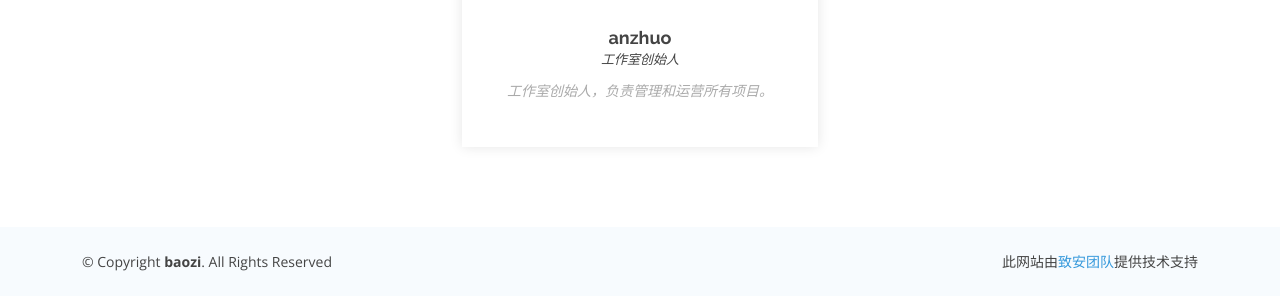
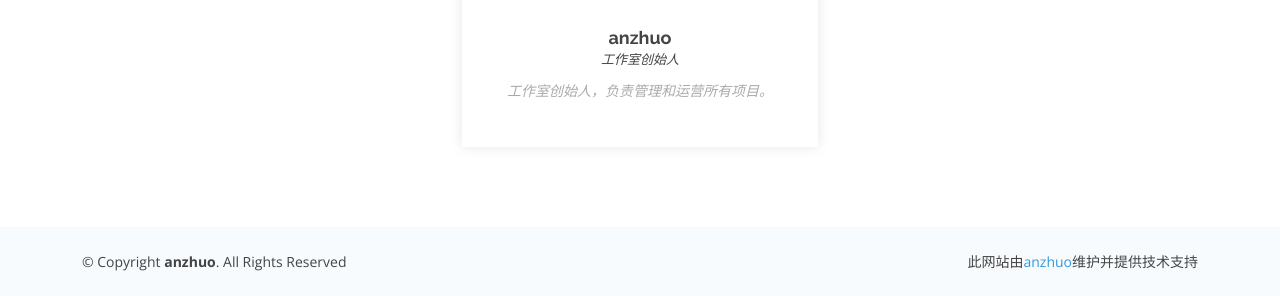
Before and after one commit to anzhuo114514/studio, a plain HTML site: page index.html in a window 1280 px wide. Shown: the part 848-1144 px from the top of the page. Drawn offline with nearby package versions, Linux system fonts and the light colour scheme; a script that the page names is missing.

Commit message:
Update index.html

```diff
--- a/index.html
+++ b/index.html
@@ -85,12 +85,12 @@
 
       <div class="me-md-auto text-center text-md-start">
         <div class="copyright">
-          © Copyright <strong><span>baozi</span></strong>. All Rights Reserved
+          © Copyright <strong><span>anzhuo</span></strong>. All Rights Reserved
         </div>
 
 
       </div>
-      <center><h>此网站由<a href="https://6662221.xyz">致安团队</a>提供技术支持</h></center>
+      <center><h>此网站由<a href="https://414585.xyz">anzhuo</a>维护并提供技术支持</h></center>
     </div>
   </footer><!-- End Footer -->
 
```
